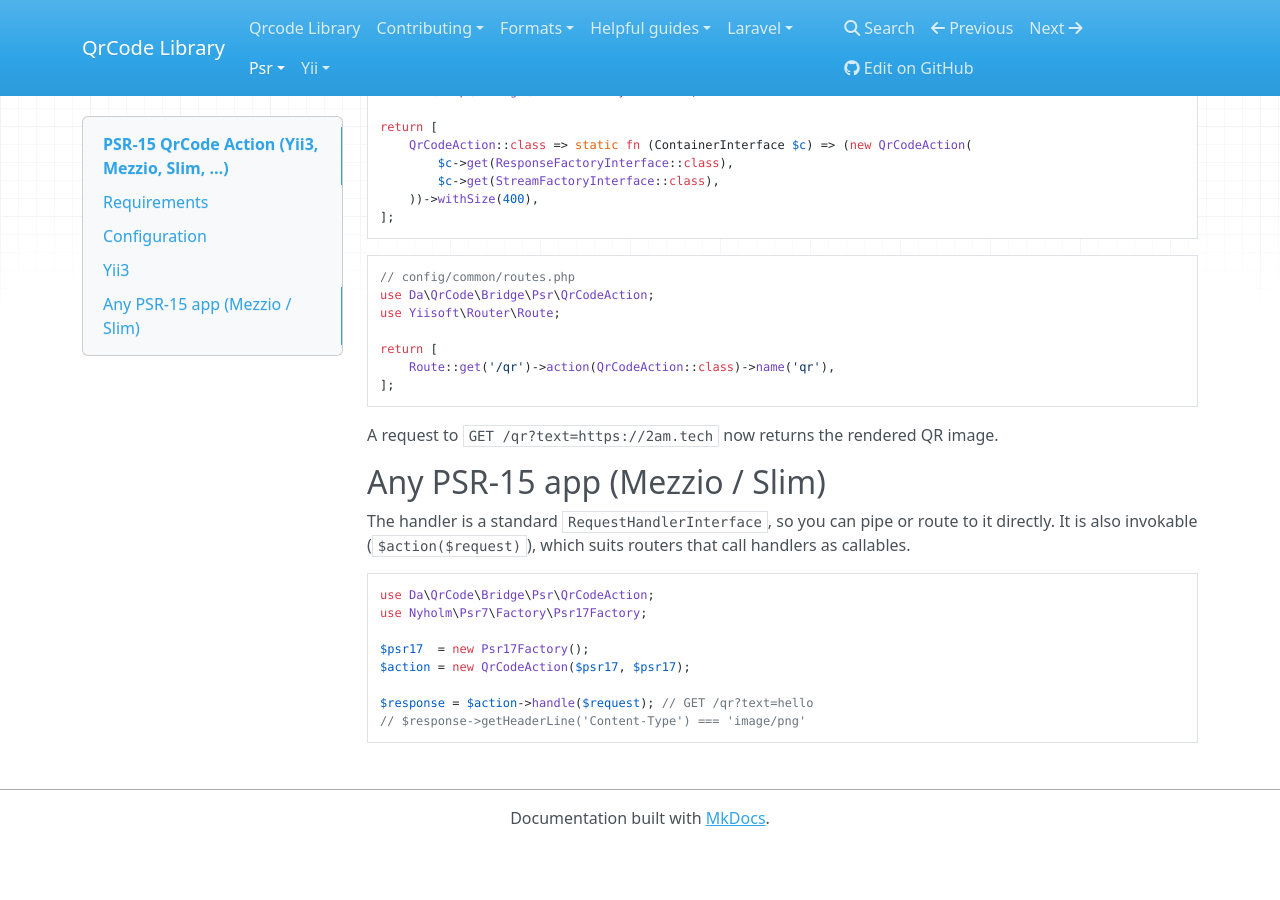
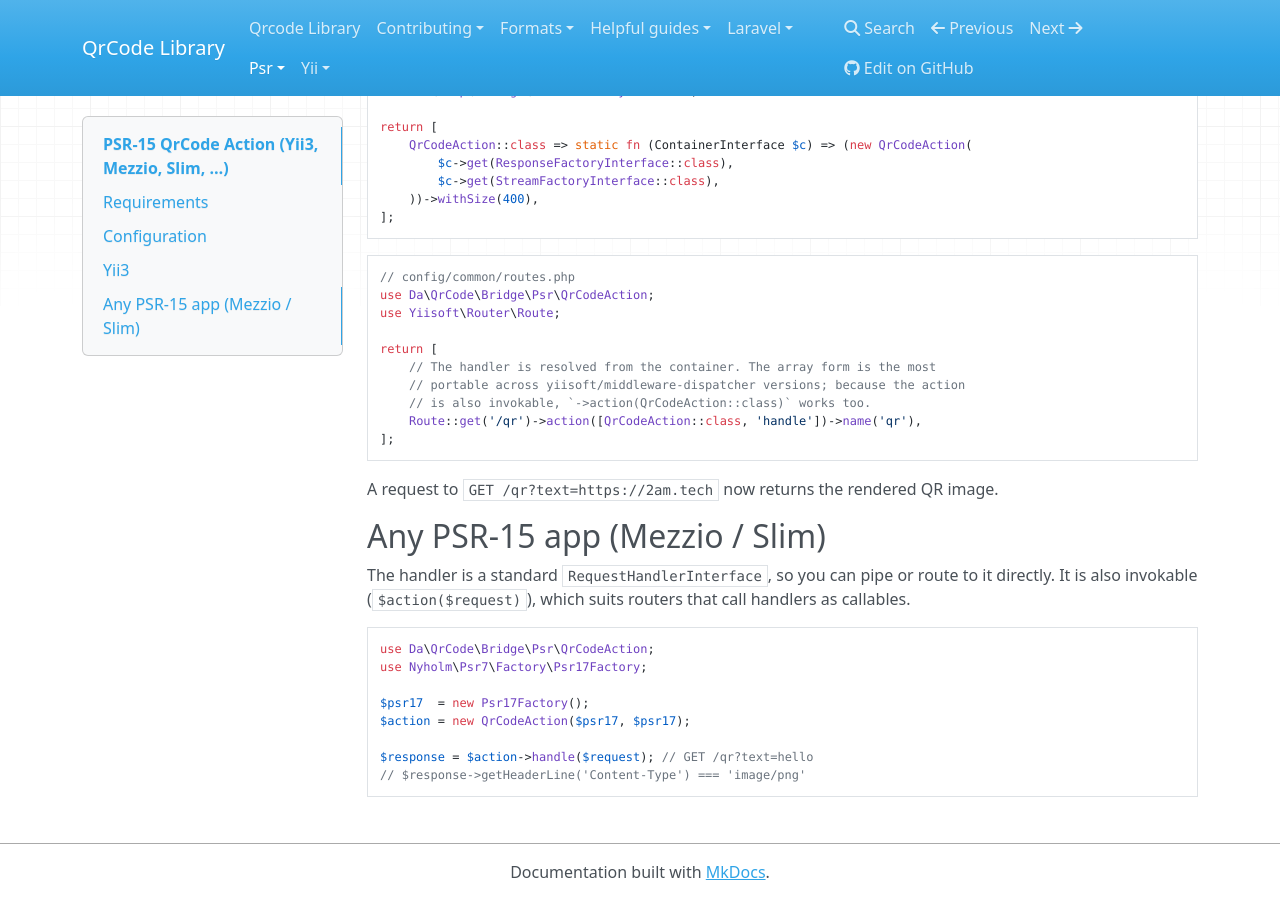
Before and after one commit to 2amigos/qrcode-library, an MkDocs documentation site: the page built from docs/psr/qrcode-action.md, in a window 1280 px wide and 900 px high, scrolled down 1063 px. Built offline with MkDocs 1.6.1, drawn with Linux system fonts in a browser that asks for light colours; nearby versions of some CDN libraries; before the commit the page ends 1909 px from its top, so only the background shows below that.

Commit message:
docs: use the most portable Yii3 route-binding form for the PSR-15 action

````diff
--- a/docs/psr/qrcode-action.md
+++ b/docs/psr/qrcode-action.md
@@ -70,7 +70,10 @@ use Da\QrCode\Bridge\Psr\QrCodeAction;
 use Yiisoft\Router\Route;
 
 return [
-    Route::get('/qr')->action(QrCodeAction::class)->name('qr'),
+    // The handler is resolved from the container. The array form is the most
+    // portable across yiisoft/middleware-dispatcher versions; because the action
+    // is also invokable, `->action(QrCodeAction::class)` works too.
+    Route::get('/qr')->action([QrCodeAction::class, 'handle'])->name('qr'),
 ];
 ```
 
````
